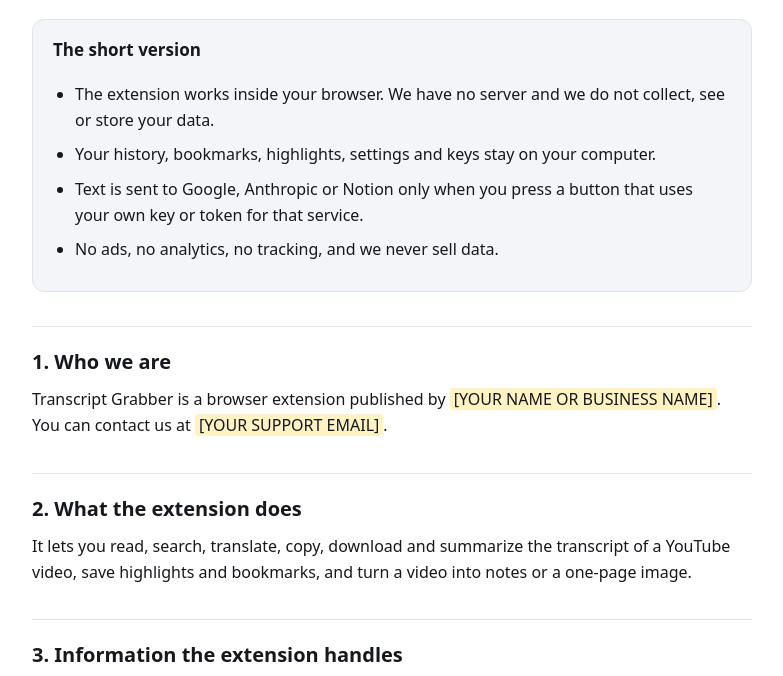
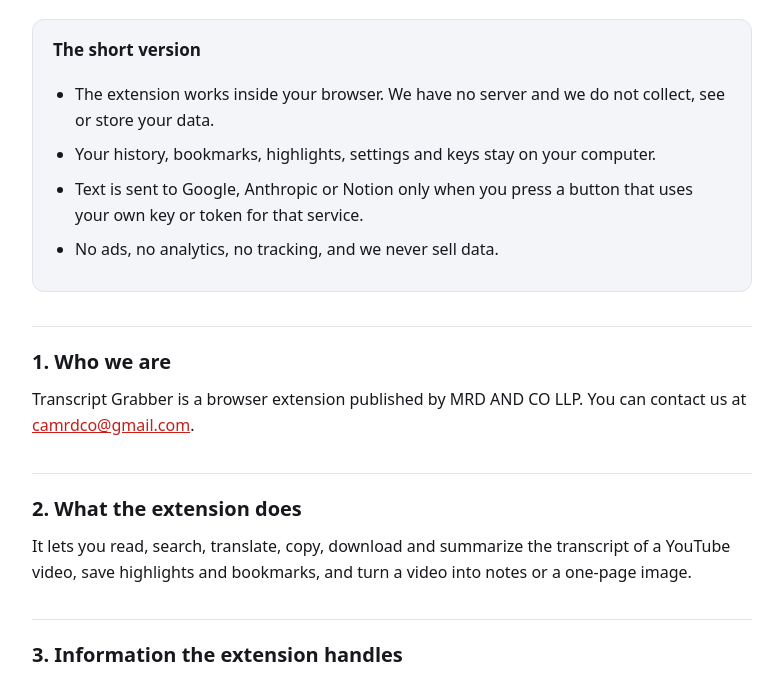
Before and after one commit to camrdco-byte/transcript-grabber-privacy, a plain HTML site: page index.html in a window 1280 px wide. Shown: the part 112-788 px from the top of the page, without its empty margins (248-1031 px from the left). Drawn offline with Linux system fonts and the light colour scheme.

Commit message:
Add publisher name and support email

```diff
--- a/index.html
+++ b/index.html
@@ -41,7 +41,7 @@
   </div>
 
   <h2>1. Who we are</h2>
-  <p>Transcript Grabber is a browser extension published by <span class="fill">[YOUR NAME OR BUSINESS NAME]</span>. You can contact us at <span class="fill">[YOUR SUPPORT EMAIL]</span>.</p>
+  <p>Transcript Grabber is a browser extension published by MRD AND CO LLP. You can contact us at <a href="mailto:camrdco@gmail.com">camrdco@gmail.com</a>.</p>
 
   <h2>2. What the extension does</h2>
   <p>It lets you read, search, translate, copy, download and summarize the transcript of a YouTube video, save highlights and bookmarks, and turn a video into notes or a one-page image.</p>
@@ -101,6 +101,6 @@
   <p>If this policy changes, we will update the date above and describe the change in the extension's store listing.</p>
 
   <h2>11. Contact</h2>
-  <p>Questions about this policy: <span class="fill">[YOUR SUPPORT EMAIL]</span>.</p>
+  <p>Questions about this policy: <a href="mailto:camrdco@gmail.com">camrdco@gmail.com</a>.</p>
 </main>
 </body></html>
```
